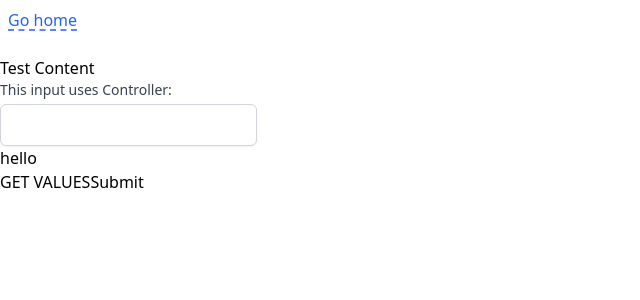
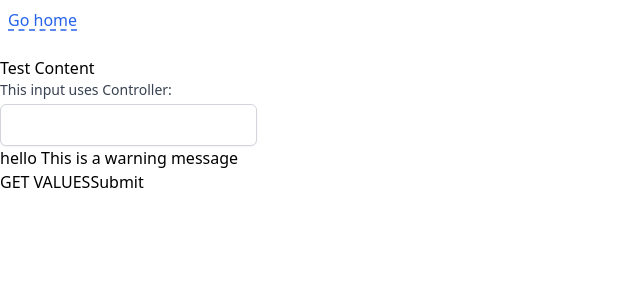
Before and after one commit to tayv/Project-Bubblegum, a Next.js app: page /quiz1/text-inputs in a window 1280 px wide. Shown: the top 300 px of the page, without its empty margins (0-640 px from the left). Built offline with nearby package versions, Linux system fonts and the light colour scheme.

Commit message:
added types to WarningText component and fixed component name formatting

```diff
--- a/components/WrapperInput.tsx
+++ b/components/WrapperInput.tsx
@@ -1,7 +1,6 @@
 import React, {FC} from 'react'
-import { Input } from '@components/atoms/Input'
+import { Input, InputProps } from '@atoms/Input'
 import { useForm, Controller } from 'react-hook-form'
-import { InputProps } from '@components/atoms/Input'
 import UpdateInputState from '@components/UpdateInputState'
 import { WarningText } from './atoms/WarningText'
 
@@ -20,14 +19,13 @@ const WrapperInput: FC<InputProps> = ({
 }) => {
 
 
-  const {checkOnBlur, include, message} = warnBlur
+  const {checkOnBlur, include, messageWarn} = warnBlur
 
   return (
     <div>
 
       <Controller
         control={control}
-        message={message}
         name={name}
         defaultValue={defaultValue}
         render={({ field }) => (
@@ -39,9 +37,9 @@ const WrapperInput: FC<InputProps> = ({
           }
           onBlur={e => {
             { if (warnBlur) {
-             // const {checkOnBlur, include, message} = warnBlur
+             // const {checkOnBlur, include, messageWarn} = warnBlur
               checkOnBlur(field.value)
-             // {<p>hello{message}</p>} // TO DO: HOW TO PASS THIS TO CHILD COMPONENT TO RENDER THE MESSAGE
+             // {<p>hello{messageWarn}</p>} // TO DO: HOW TO PASS THIS TO CHILD COMPONENT TO RENDER THE message
             } // passed blur prop here
 
             field.onBlur(e)
@@ -52,7 +50,7 @@ const WrapperInput: FC<InputProps> = ({
         )}
 
       />
-      <WarningText />
+      <WarningText messageWarn={messageWarn} />
 
     </div>
   )
--- a/components/atoms/WarningText.tsx
+++ b/components/atoms/WarningText.tsx
@@ -1,8 +1,17 @@
 import React, { FC, ChangeEvent} from 'react'
 
-export const WarningText: FC = () => {
+export type Messages = {
+  messageWarn: string | number
+}
+
+export const WarningText: FC<Messages> = (
+  {
+    messageWarn,
+    ...props
+  }
+) => {
 
   return (
-    <p>hello</p>
+    <p>hello {messageWarn}</p>
   )
 }
--- a/components/atoms/input.tsx
+++ b/components/atoms/input.tsx
@@ -38,7 +38,6 @@ export const Input: FC<InputProps> = forwardRef<HTMLInputElement, InputProps>(
       type = "text",
       size = "standard",
       className = "", // to pass custom one-off styling
-      message,
       ...props
     },
     ref
--- a/pages/quiz1/text-inputs.tsx
+++ b/pages/quiz1/text-inputs.tsx
@@ -43,7 +43,7 @@ const TestForm: FC = () => {
         defaultValue=""
         warnBlur={
           {
-          message: "This is a warning message",
+          messageWarn: "This is a warning message",
           checkOnBlur: onBlurFirst,
           include: true,
           valid: true,
```
